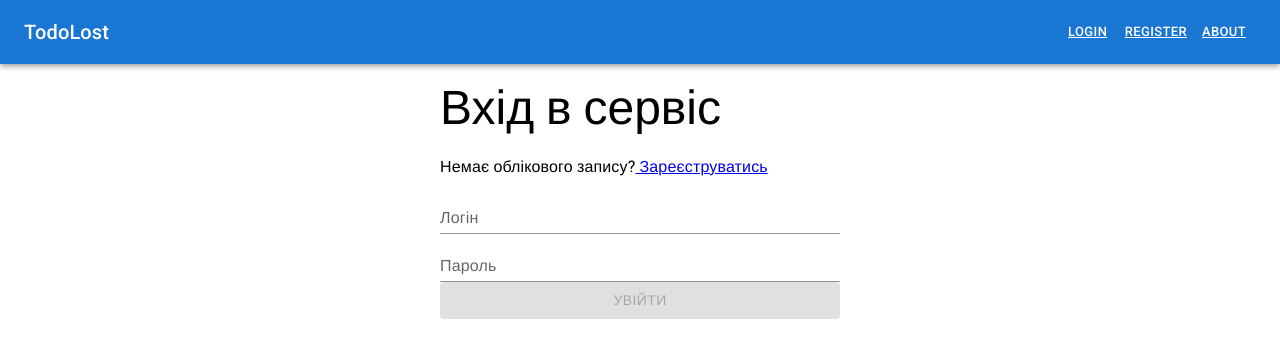
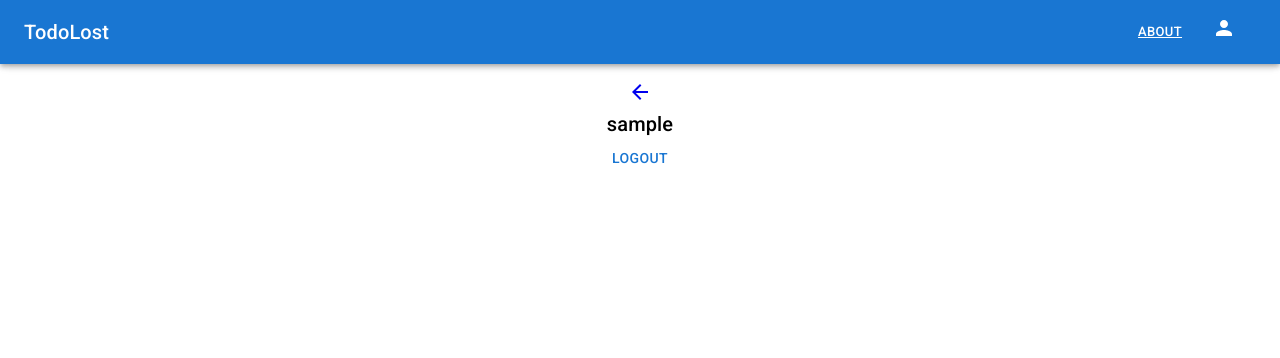
Before and after one commit to Margog-hub/todo-react, a React (Vite) app: page /profile in a window 1280 px wide. Before the commit this address led to /login. Shown: the top 358 px of the page. Built offline with nearby package versions, Linux system fonts and the light colour scheme; sample sign-in values are in the browser's storage; a web font is replaced by a local one.

Commit message:
додано логіку авторизаціі та гогаут

```diff
--- a/package.json
+++ b/package.json
@@ -17,6 +17,8 @@
     "@mui/material": "^9.0.0",
     "@reduxjs/toolkit": "^2.11.2",
     "axios": "^1.16.0",
+    "date-fns": "^4.2.1",
+    "jwt-decode": "^4.0.0",
     "notistack": "^3.0.2",
     "react": "^19.2.5",
     "react-dom": "^19.2.5",
--- a/src/components/LoginForm.jsx
+++ b/src/components/LoginForm.jsx
@@ -42,6 +42,7 @@ function LoginForm() {
       if (response.data.username) {
         const setUserAction = setUser(response.data)
         dispatch(setUserAction)
+        localStorage.setItem('token', response.data.access_token)
         enqueueSnackbar(`Ласкаво просимо, ${response.data.username}`, {
           variant: 'success',
         });
--- a/src/components/RegisterForm.jsx
+++ b/src/components/RegisterForm.jsx
@@ -43,6 +43,7 @@ function RegisterForm() {
       if (response.data.username) {
         const setUserAction = setUser(response.data)
         dispatch(setUserAction)
+        localStorage.setItem('token', response.data.access_token)
         enqueueSnackbar(`Ласкаво просимо, ${response.data.username}`, {
           variant: 'success',
         });
--- a/src/components/profile/Profile.jsx
+++ b/src/components/profile/Profile.jsx
@@ -1,18 +1,28 @@
 import React from 'react'
-import { useSelector } from 'react-redux'
-import { selectUser } from '../../lib/userSlice'
+import { useDispatch, useSelector } from 'react-redux'
+import { selectUser, setUser } from '../../lib/userSlice'
 import { NavLink } from 'react-router-dom'
 import ArrowBackIcon from '@mui/icons-material/ArrowBack'
 import Stack from '@mui/material/Stack';
+import Button from '@mui/material/Button'
+import Typography from '@mui/material/Typography'
 
 const Profile = () => {
   const user = useSelector(selectUser)
+  const dispatch = useDispatch()
+  const logoutHandler = () => {
+    localStorage.removeItem('token')
+    dispatch(setUser(null))
+  }
   return (
-    <Stack sx={{ flexDirection: "row", alignItems: "center" }}>
+    <Stack sx={{ alignItems: "center" }} >
       <NavLink to={-1}>
         <ArrowBackIcon />
       </NavLink>
-      {user.username}
+      <Typography variant="h6" sx={{ flexGrow: 1, fontWeight: "medium" }}>
+        {user.username}
+      </Typography>
+      <Button onClick={logoutHandler} >Logout</Button>
     </Stack>
   )
 }
--- a/src/components/ui/Layout.jsx
+++ b/src/components/ui/Layout.jsx
@@ -6,9 +6,11 @@ import Toolbar from '@mui/material/Toolbar';
 import Typography from '@mui/material/Typography';
 import Button from '@mui/material/Button';
 import { NavLink, Outlet } from 'react-router-dom';
-import { useSelector } from 'react-redux';
-import { selectUser } from '../../lib/userSlice';
+import { useDispatch, useSelector } from 'react-redux';
+import { selectUser, setUser } from '../../lib/userSlice';
 import PersonIcon from '@mui/icons-material/Person';
+import {jwtDecode } from 'jwt-decode';
+import { isFuture } from 'date-fns';
 
 const unLoggedItems = [
   <NavLink style={{ color: '#fff' }} to='/login'> Login</NavLink>,
@@ -23,7 +25,20 @@ const loggedItems = [
 
 const Layout = () => {
   const user = useSelector(selectUser);
+  const dispatch = useDispatch();
+  const tokenFromStorage = localStorage.getItem('token');
   const navItems = user ? loggedItems : unLoggedItems;
+
+  if(!user && tokenFromStorage){
+    const {exp, username} = jwtDecode(tokenFromStorage)
+    if(isFuture(exp*1000)) {
+      dispatch(setUser({username, access_token: tokenFromStorage}))
+      return null
+    } else {
+      localStorage.removeItem('token')
+    }
+    return null
+  }
 
   return (
     <>
```
Also changed, not shown: 1 other file (tests, documents, lock files or other folders).
